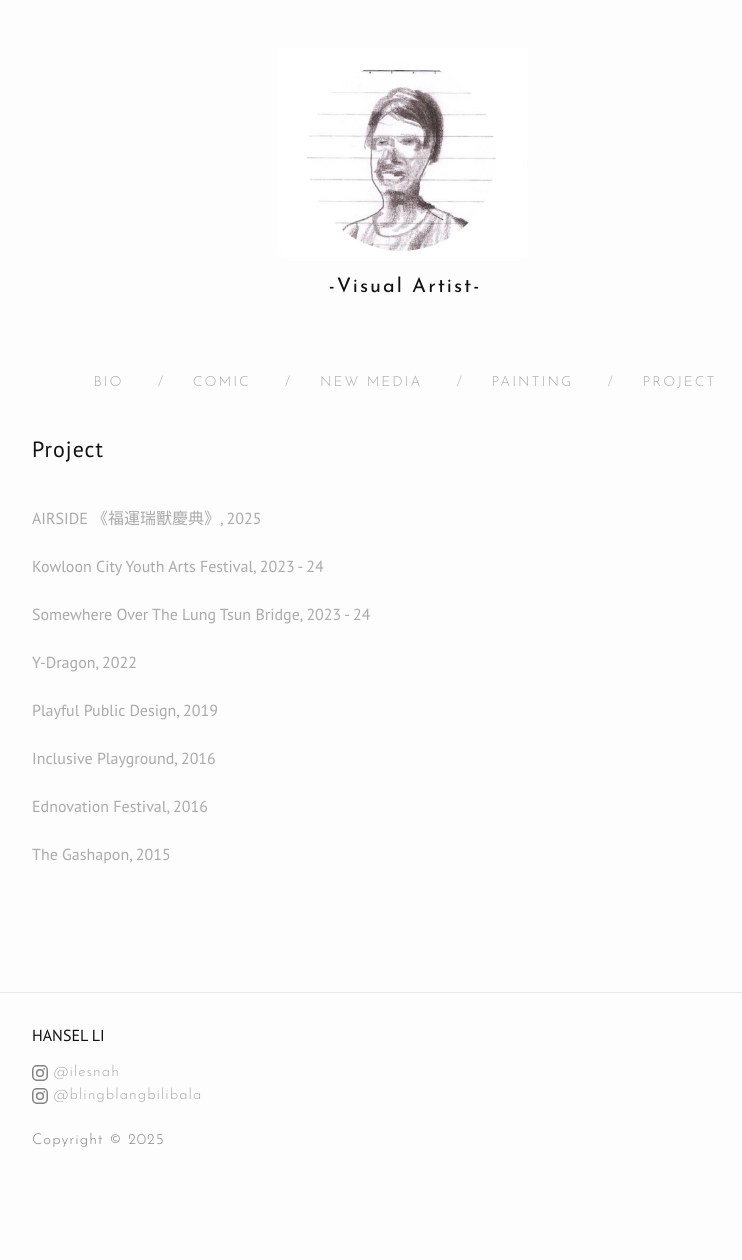
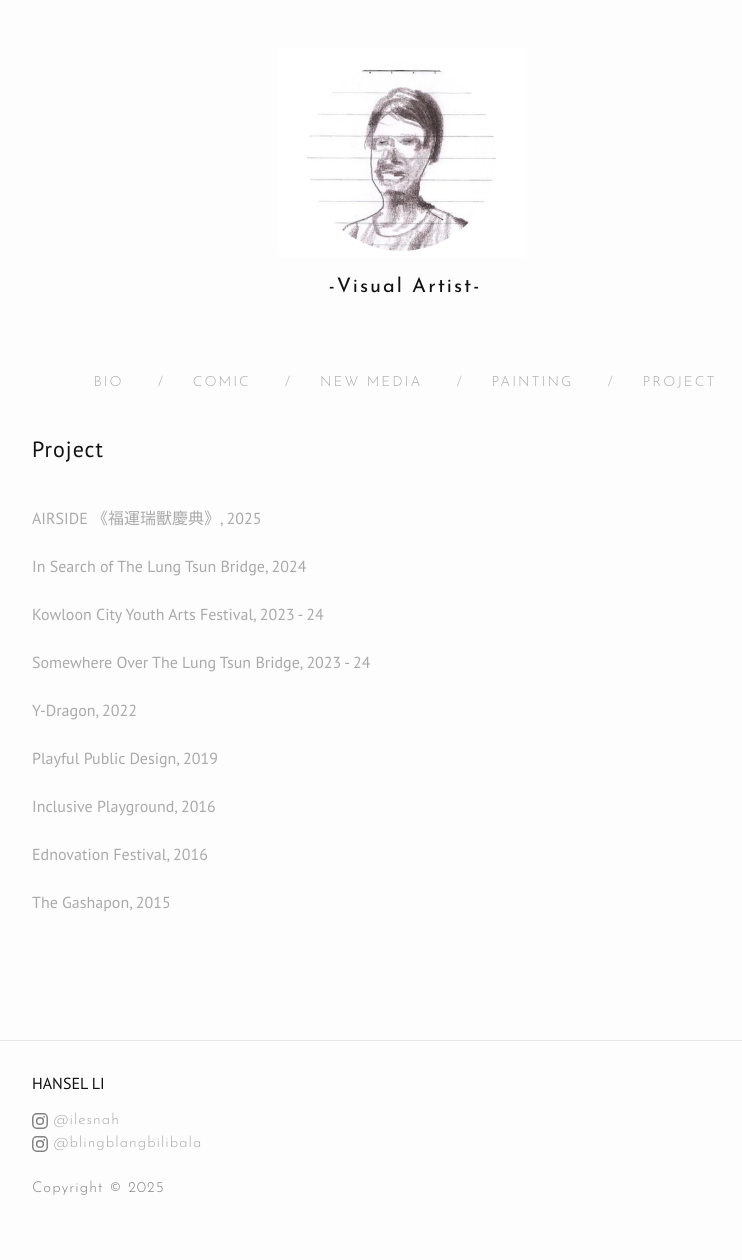
Before and after one commit to Hanseli/hanseli.github.io, a Jekyll site: the page built from Project.md, in a window 1280 px wide. Shown: the whole page, without its empty margins (238-980 px from the left). Built offline with Jekyll 4.4.1, drawn with Linux system fonts in a browser that asks for light colours; nearby versions of some CDN libraries; before the commit the page ends 1212 px from its top, so only the background shows below that.

Commit message:
Update Project.md

```diff
--- a/Project.md
+++ b/Project.md
@@ -26,6 +26,8 @@ category: "design"
 
 <a href="/kirin/index">AIRSIDE 《福運瑞獸慶典》, 2025</a>
 <br><br>
+<a href="https://youtu.be/e8uUyLjTpaA" target="_blank" rel="noopener noreferrer">In Search of The Lung Tsun Bridge, 2024</a>
+<br><br>
 <a href="/kcyaf/index">Kowloon City Youth Arts Festival, 2023 - 24</a>
 <br><br>
 <a href="/lungtsunbridge/index">Somewhere Over The Lung Tsun Bridge, 2023 - 24</a>
```
